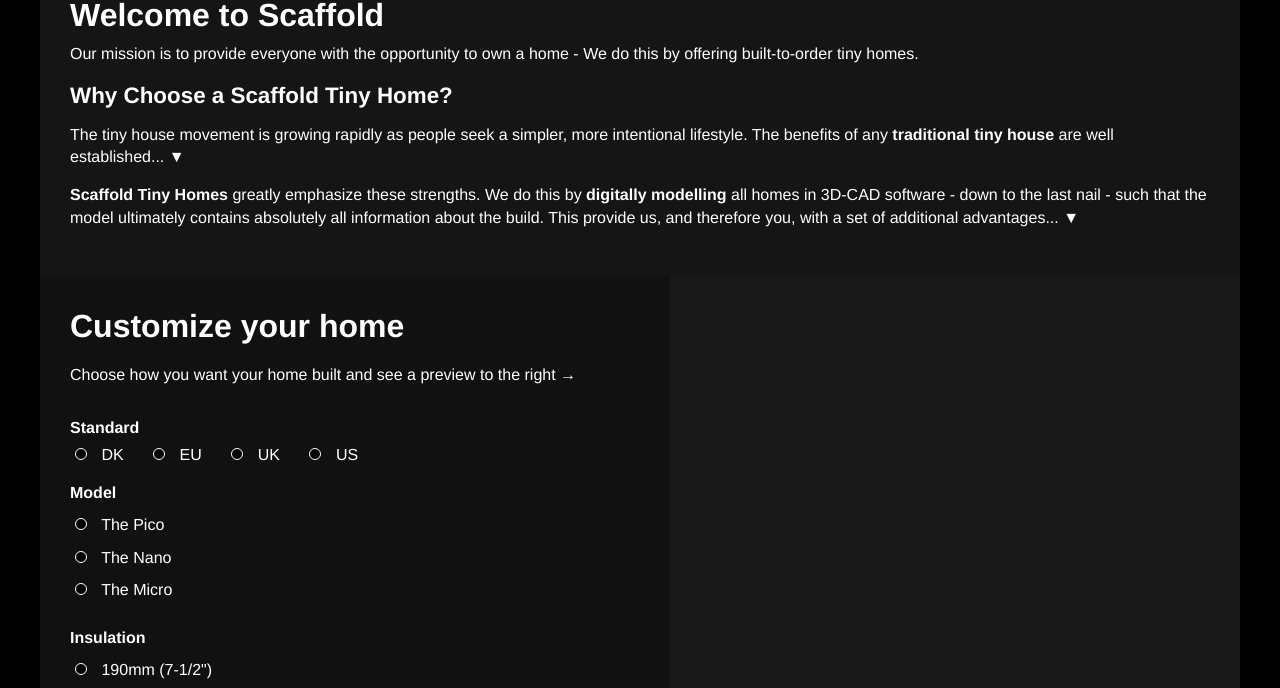
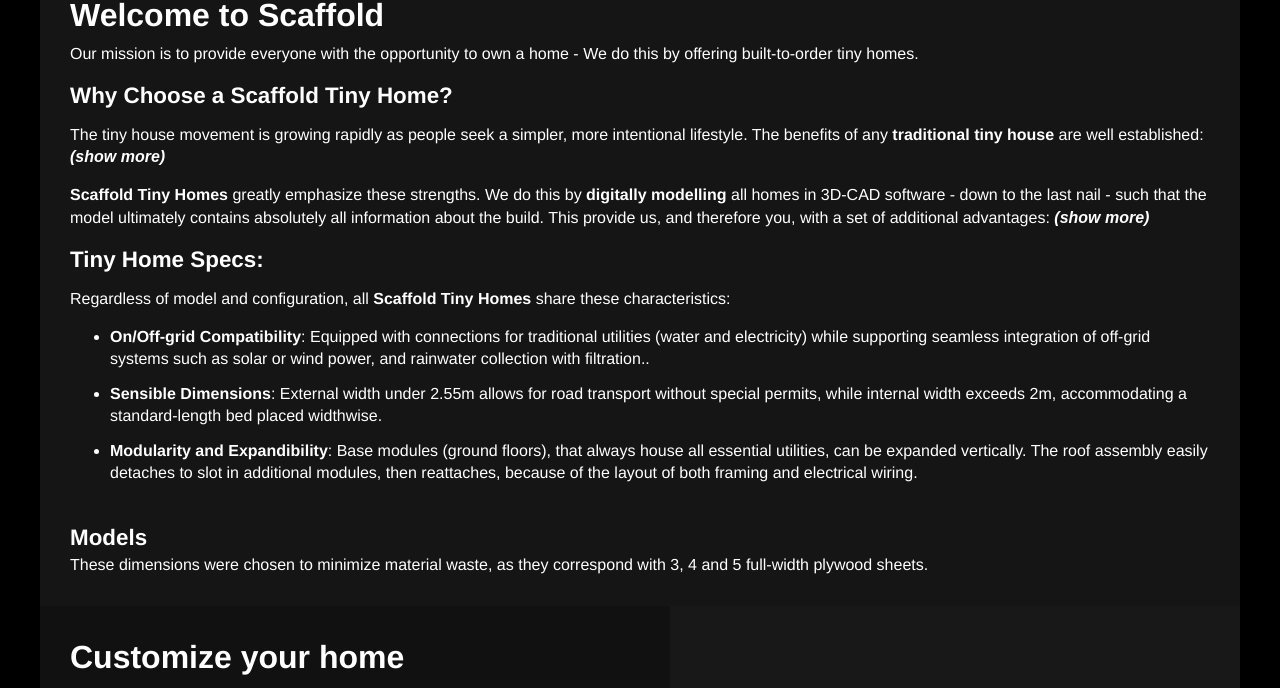
Before and after one commit to NicklasVraa/OpenTinyHome, a plain HTML site: page index.html in a window 1280 px wide. Shown: the part 878-1566 px from the top of the page. Drawn offline with Linux system fonts and the light colour scheme.

Commit message:
added text

```diff
--- a/index.html
+++ b/index.html
@@ -204,7 +204,10 @@ Auth: Nicklas Vraa
         }
         .details.show {
             display: block;
-            max-height: 500px;
+            max-height: 1000px;
+        }
+        ul {
+            margin: 0;
             padding-bottom: 10px;
         }
 
@@ -251,7 +254,7 @@ Auth: Nicklas Vraa
         <p id="welcome-text">Our mission is to provide everyone with the opportunity to own a home - We do this by offering built-to-order tiny homes.</p>
         <h2>Why Choose a Scaffold Tiny Home?</h2>
 
-        <p>The tiny house movement is growing rapidly as people seek a simpler, more intentional lifestyle. The benefits of any <b>traditional tiny house</b> are well established... <button class="expand">&#x25BC;</button></p>
+        <p>The tiny house movement is growing rapidly as people seek a simpler, more intentional lifestyle. The benefits of any <b>traditional tiny house</b> are well established: <button class="expand"><b><i> (show more)</i></b></button></p>
 
         <span class="details"><ul>
             <li><b>Lower Cost</b>: Smaller size means reduced construction, maintenance, and utility costs. Heating is more efficient, with less energy needed to maintain a comfortable temperature, leading to long-term savings.</li>
@@ -260,7 +263,7 @@ Auth: Nicklas Vraa
             <li><b>A Simpler Existence</b>: Minimalism forces thoughtful organization and prioritizing experiences over possessions, resulting in a less cluttered, more mindful life focused on what truly matters.</li>
         </ul></span>
 
-        <p><b>Scaffold Tiny Homes</b> greatly emphasize these strengths. We do this by <b>digitally modelling</b> all homes in 3D-CAD software - down to the last nail - such that the model ultimately contains absolutely all information about the build. This provide us, and therefore you, with a set of additional advantages... <button class="expand">&#x25BC;</button></p>
+        <p><b>Scaffold Tiny Homes</b> greatly emphasize these strengths. We do this by <b>digitally modelling</b> all homes in 3D-CAD software - down to the last nail - such that the model ultimately contains absolutely all information about the build. This provide us, and therefore you, with a set of additional advantages: <button class="expand"><b><i> (show more)</i></b></button></p>
 
         <span class="details"><ul>
             <li><b>Better Designs</b>: We can rapidly iterate on designs to determine the ideal combination of components that will form the perfect home without investing real-world materials. </li>
@@ -269,6 +272,18 @@ Auth: Nicklas Vraa
             <li><b>Accurate estimates</b>: We know the exact bill-of-materials, as well as the volume and mass of every component, prior to construction, which enables estimates that are decimal-accurate.</li>
             <li><b>Absolute Repairability</b>: We can provide a fully detailed and illustrated manual that allows the home owner to do their own repairs, modifications and upgrades - Having a 3D model is functionally equivalent to having x-ray vision.</li>
         </ul></span>
+
+        <h2>Tiny Home Specs:</h2>
+        <p>Regardless of model and configuration, all <b>Scaffold Tiny Homes</b> share these characteristics:</p>
+
+        <ul>
+            <li><b>On/Off-grid Compatibility</b>: Equipped with connections for traditional utilities (water and electricity) while supporting seamless integration of off-grid systems such as solar or wind power, and rainwater collection with filtration..</li>
+            <li><b>Sensible Dimensions</b>: External width under 2.55m allows for road transport without special permits, while internal width exceeds 2m, accommodating a standard-length bed placed widthwise.</li>
+            <li><b>Modularity and Expandibility</b>: Base modules (ground floors), that always house all essential utilities, can be expanded vertically. The roof assembly easily detaches to slot in additional modules, then reattaches, because of the layout of both framing and electrical wiring.</li>
+        </ul>
+
+        <h2>Models</h2>
+        These dimensions were chosen to minimize material waste, as they correspond with 3, 4 and 5 full-width plywood sheets.
     </section>
 
     <section id="design" class="design-section">
@@ -346,10 +361,10 @@ Auth: Nicklas Vraa
 
                 if (details.classList.contains('show')) {
                     details.classList.remove('show');
-                    this.innerHTML = '&#x25BC;';
+                    this.innerHTML = ' <b><i> (show more)</i></b>';
                 } else {
                     details.classList.add('show');
-                    this.innerHTML = '&#x25B2;';
+                    this.innerHTML = '<b><i> (show less)</i></b>';
                 }
             });
         });
```
